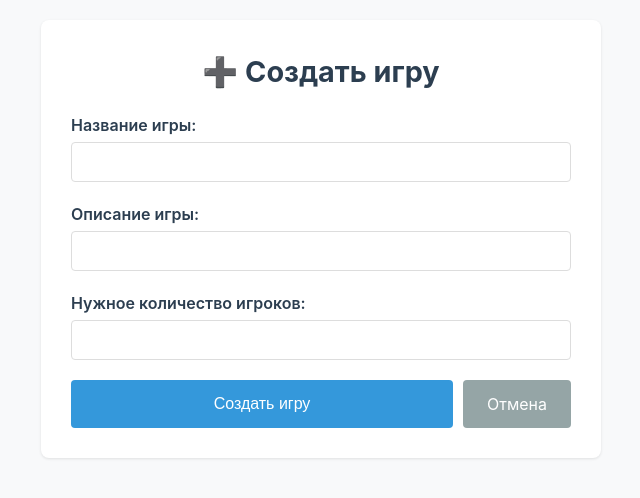
After one commit to xhat-fin/VolleyApp, a Flask app: page /create in a window 1280 px wide. The commit adds this page. Shown: the top 498 px of the page, without its empty margins (319-959 px from the left). Run offline with Flask 3, Linux system fonts and the light colour scheme; the visitor is signed in with stand-in values (Sample User, id 1).

Commit message:
update project

```diff
--- a/db.py
+++ b/db.py
@@ -29,8 +29,10 @@ class Players(Base):
     __tablename__ = 'player'
 
     player_id = Column(Integer, primary_key=True, index=True)
-    username = Column(String)
+    username = Column(String, nullable=False, unique=True)
+    password = Column(String, nullable=False)
     games = relationship("GameNotes", back_populates='players')
+
 
 
 class GameNotes(Base):
@@ -95,7 +97,6 @@ def insert_game(title_game, description, need_players):
             db.add(game)
             db.commit()
             new_game = {
-                    'game_id': game.game_id,
                     'title_game': game.title_game,
                     'description': game.description,
                     'need_players': game.need_players
@@ -103,3 +104,68 @@ def insert_game(title_game, description, need_players):
         return new_game
     except Exception as e:
         print(e)
+
+
+def update_game(game_id, new_title_game, new_description, new_need_players):
+    try:
+        with Session(autoflush=False, bind=engine) as db:
+            game = db.query(Game).filter(Game.game_id == game_id).first()
+            game.title_game = new_title_game
+            game.description = new_description
+            game.need_players = new_need_players
+            db.commit()
+            new_game = {
+                    'title_game': game.title_game,
+                    'description': game.description,
+                    'need_players': game.need_players
+                }
+            return new_game
+    except Exception as e:
+        print(e)
+
+
+def create_players(username, password_hash):
+    try:
+        with Session(autoflush=False, bind=engine) as db:
+            user = db.query(Players).filter(Players.username == username).first()
+            print(user.player_id)
+            if user.player_id:
+                return {"message": "the user already exists"}
+            user = Players(username=username, password=password_hash)
+            db.add(user)
+            db.commit()
+            return {"message": "user is create"}
+    except Exception as e:
+        print(e)
+
+
+def select_all_users():
+    try:
+        with Session(autoflush=False, bind=engine) as db:
+            users = db.query(Players).order_by(Players.player_id.desc()).all()
+        all_users = []
+        for user in users:
+            all_users.append(
+                {
+                    'player_id': user.player_id,
+                    'username': user.username
+                }
+            )
+        return all_users
+    except Exception as e:
+        print(e)
+
+
+def select_user(username):
+    try:
+        with Session(autoflush=False, bind=engine) as db:
+            user = db.query(Players).filter(Players.username == username).first()
+
+            user_data = {
+                    'player_id': user.player_id,
+                    'username': user.username,
+                    'password_hash': user.password
+                }
+        return user_data
+    except Exception as e:
+        print(e)
--- a/main.py
+++ b/main.py
@@ -1,27 +1,94 @@
-from flask import Flask, render_template, session, request, jsonify
+from flask import Flask, render_template, session, request, jsonify, redirect, url_for
 import db
+from datetime import datetime, timedelta
+from werkzeug.security import generate_password_hash, check_password_hash
+
 
 app = Flask(__name__)
 app.secret_key = 'your-secret-key-here'
 
+
 @app.route('/', methods=['GET'])
 def index():
-    games = db.select()
+    if not session.get('username'):
+        return redirect(url_for('auth'), code=301)
+    try:
+        games = db.select()
+    except Exception as e:
+        print(e)
+        games = []
     return render_template('index.html', games=games)
 
 
 @app.route('/game/<int:game_id>', methods=['GET'])
 def get_game_by_id(game_id):
-    game = db.select_game(game_id)
+    if not session.get('username'):
+        return redirect(url_for('auth'), code=301)
+    try:
+        game = db.select_game(game_id)
+    except Exception as e:
+        print(e)
+        game = {"massage_error": "Произошла ошибка, попробуйте позже"}
     return render_template('game_detail.html', game=game)
 
 
-@app.route('/auth/sign-in', methods=['POST'])
+@app.route('/auth/register', methods=['GET', 'POST'])
+def register():
+    if request.method == "POST":
+        username = request.form.get('username')
+        password = request.form.get('password')
+        if username and password:
+            password_hash = generate_password_hash(password)
+            db.create_players(username, password_hash)
+        return redirect(url_for('auth'), code=301)
+
+    return render_template('register.html')
+
+
+@app.route('/auth/sign-in', methods=['GET', 'POST'])
 def auth():
     if request.method == "POST":
-        info = request.get_json()
-        session['username'] = info.get('username')
-    return jsonify({"username_session": session.get('username')})
+        username = request.form.get('username')
+        password = request.form.get('password')
+        user = db.select_user(username)
+        if user and check_password_hash(user.get('password_hash'), password):
+            session['username'] = username
+            session['datetime_session'] = datetime.now() + timedelta(days=1)
+            return redirect(url_for('index'))
+    return render_template('auth.html')
+
+
+@app.route('/create', methods=['GET', 'POST'])
+def create_game():
+    if not session.get('username'):
+        return redirect(url_for('auth'), code=301)
+    if request.method == 'POST':
+        title_game = request.form.get('title_game')
+        description = request.form.get('description')
+        need_players = request.form.get('need_players')
+        db.insert_game(title_game=title_game, description=description, need_players=need_players)
+        return redirect(url_for('index'))
+    return render_template('CreateGame.html')
+
+
+@app.route('/update/<int:game_id>', methods=['GET', 'POST'])
+def update_game(game_id):
+    if not session.get('username'):
+        return redirect(url_for('auth'), code=301)
+    if request.method == 'POST':
+        new_title_game = request.form.get('new_title_game')
+        new_description = request.form.get('new_description')
+        new_need_players = request.form.get('new_need_players')
+        db.update_game(game_id, new_title_game, new_description, new_need_players)
+        return redirect(url_for('get_game_by_id', game_id=game_id))
+    game = db.select_game(game_id)
+    return render_template('UpdateGame.html', game=game)
+
+@app.route('/exit', methods=['GET'])
+def exit_app():
+    session.clear()
+    return redirect(url_for('auth'))
+
 
 
 if __name__ == '__main__':
--- /dev/null
+++ b/templates/CreateGame.html
@@ -0,0 +1,28 @@
+{% extends "base.html" %}
+
+{% block title %}Создать игру - VolleyApp{% endblock %}
+
+{% block content %}
+<h1>➕ Создать игру</h1>
+<form action="{{ url_for('create_game') }}" method="post">
+    <div class="form-group">
+        <label for="title">Название игры:</label>
+        <input type="text" id="title" name="title_game" required>
+    </div>
+
+    <div class="form-group">
+        <label for="desc">Описание игры:</label>
+        <input type="text" id="desc" name="description">
+    </div>
+
+    <div class="form-group">
+        <label for="n_pl">Нужное количество игроков:</label>
+        <input type="number" id="n_pl" name="need_players" required min="1">
+    </div>
+
+    <div class="actions">
+        <button type="submit" style="flex: 1;">Создать игру</button>
+        <a href="{{ url_for('index') }}" class="btn btn-secondary">Отмена</a>
+    </div>
+</form>
+{% endblock %}
--- a/templates/base.html
+++ b/templates/base.html
@@ -5,58 +5,137 @@
     <meta name="viewport" content="width=device-width, initial-scale=1.0">
     <title>{% block title %}VolleyApp{% endblock %}</title>
     <style>
-        * { margin: 0; padding: 0; box-sizing: border-box; }
+        * {
+            margin: 0;
+            padding: 0;
+            box-sizing: border-box;
+        }
+
         body {
             font-family: -apple-system, BlinkMacSystemFont, 'Segoe UI', sans-serif;
-            line-height: 1.6;
+            line-height: 1.5;
             color: #333;
             background: #f8f9fa;
             padding: 20px;
-            max-width: 800px;
+            max-width: 600px;
             margin: 0 auto;
         }
-        header { text-align: center; margin-bottom: 40px; }
-        h1 { color: #2c3e50; margin-bottom: 10px; }
+
+        .container {
+            background: white;
+            border-radius: 8px;
+            padding: 30px;
+            box-shadow: 0 1px 3px rgba(0,0,0,0.1);
+        }
+
+        h1 {
+            color: #2c3e50;
+            margin-bottom: 20px;
+            text-align: center;
+            font-size: 1.8em;
+        }
+
+        h2 {
+            color: #2c3e50;
+            margin-bottom: 15px;
+            font-size: 1.4em;
+        }
+
+        .form-group {
+            margin-bottom: 20px;
+        }
+
+        label {
+            display: block;
+            margin-bottom: 5px;
+            font-weight: 600;
+            color: #2c3e50;
+        }
+
+        input[type="text"],
+        input[type="number"],
+        input[type="password"] {
+            width: 100%;
+            padding: 10px;
+            border: 1px solid #ddd;
+            border-radius: 4px;
+            font-size: 16px;
+        }
+
+        button, .btn {
+            background: #3498db;
+            color: white;
+            border: none;
+            padding: 12px 24px;
+            border-radius: 4px;
+            cursor: pointer;
+            font-size: 16px;
+            text-decoration: none;
+            display: inline-block;
+            text-align: center;
+        }
+
+        button:hover, .btn:hover {
+            background: #2980b9;
+        }
+
         .game-card {
             background: white;
             border: 1px solid #e1e5e9;
             border-radius: 8px;
             padding: 20px;
-            margin-bottom: 20px;
-            transition: box-shadow 0.2s;
+            margin-bottom: 15px;
         }
-        .game-card:hover {
-            box-shadow: 0 2px 8px rgba(0,0,0,0.1);
-        }
+
         .game-header {
             border-bottom: 1px solid #e1e5e9;
-            padding-bottom: 15px;
-            margin-bottom: 15px;
+            padding-bottom: 10px;
+            margin-bottom: 10px;
         }
+
         .game-link {
             text-decoration: none;
             color: #3498db;
             font-weight: 600;
+            font-size: 1.1em;
         }
-        .game-link:hover { color: #2980b9; }
-        .game-detail { margin-bottom: 8px; }
+
+        .game-link:hover {
+            color: #2980b9;
+        }
+
         .game-meta {
             font-size: 0.9em;
             color: #7f8c8d;
+            margin-top: 10px;
+            padding-top: 10px;
             border-top: 1px solid #e1e5e9;
-            padding-top: 15px;
-            margin-top: 15px;
         }
-        .back-link {
-            display: inline-block;
-            margin-top: 30px;
+
+        .actions {
+            margin-top: 20px;
+            display: flex;
+            gap: 10px;
+        }
+
+        .btn-secondary {
+            background: #95a5a6;
+        }
+
+        .btn-secondary:hover {
+            background: #7f8c8d;
+        }
+
+        .empty-state {
+            text-align: center;
             color: #7f8c8d;
-            text-decoration: none;
+            padding: 40px 20px;
         }
-        .back-link:hover { color: #34495e; }
     </style>
 </head>
 <body>
-    {% block content %}{% endblock %}
+    <div class="container">
+        {% block content %}{% endblock %}
+    </div>
 </body>
 </html>
```
Also changed, not shown: templates/UpdateGame.html (added, +28 -0 lines), templates/auth.html (added, +23 -0 lines), templates/game_detail.html (+13 -4 lines), templates/index.html (+11 -11 lines), templates/register.html (added, +23 -0 lines), 1 other file.
